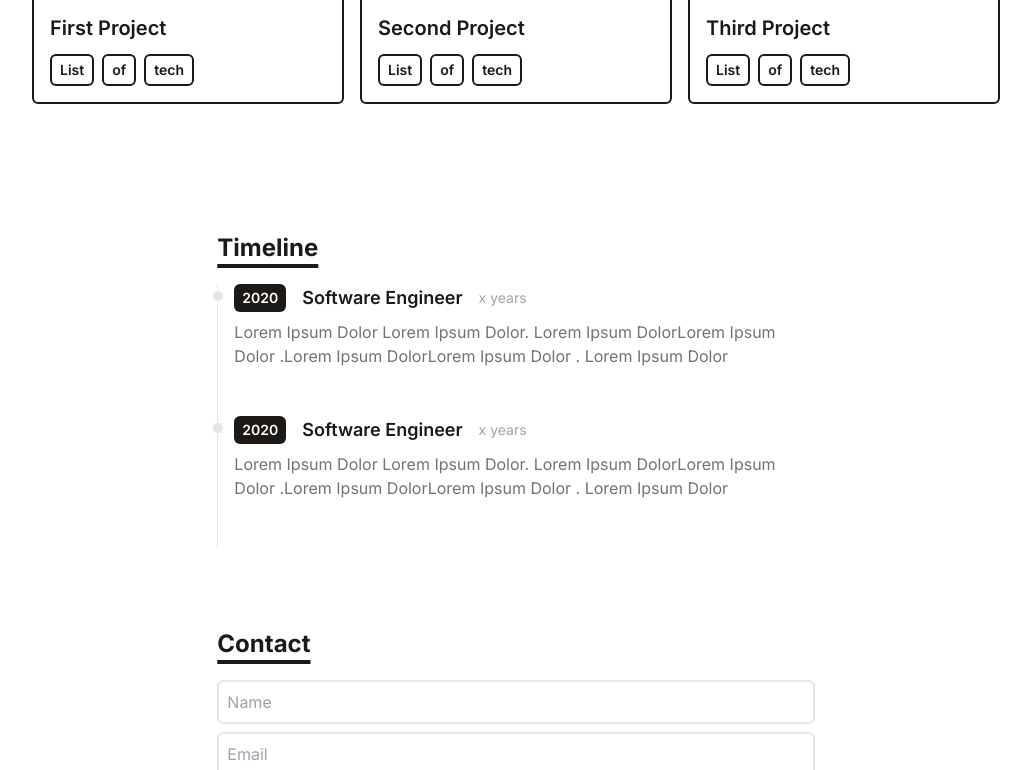
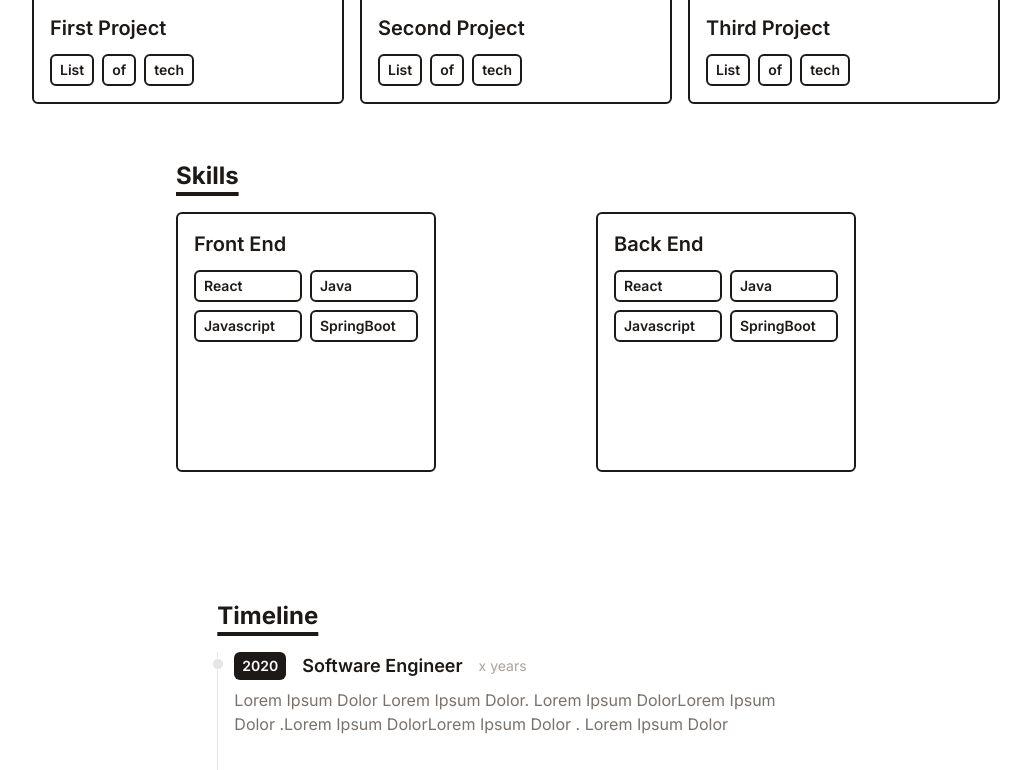
Before and after one commit to SiddharthM05/Portfolio-Website, a React (Vite) app: page / in a window 1280 px wide. Shown: the part 672-1442 px from the top of the page, without its empty margins (124-1155 px from the left). Built offline with nearby package versions, Linux system fonts and the light colour scheme.

Commit message:
Added Skills section - initial

```diff
--- a/package.json
+++ b/package.json
@@ -9,6 +9,8 @@
     "preview": "vite preview"
   },
   "dependencies": {
+    "install": "^0.13.0",
+    "npm": "^9.6.5",
     "react": "^18.2.0",
     "react-dom": "^18.2.0",
     "react-type-animation": "^3.0.1"
--- a/src/App.jsx
+++ b/src/App.jsx
@@ -5,6 +5,7 @@ import Intro from "./components/Intro";
 import Portfolio from "./components/Portfolio";
 import Timeline from "./components/Timeline";
 import Navbar from "./components/NavBar";
+import Skills from "./components/Skills";
 
 function App() {
   const projectsRef = useRef(null);
@@ -23,6 +24,7 @@ function App() {
         <div className="max-w-5xl w-11/12 mx-auto">
           <Intro />
           <Portfolio ref={projectsRef} />
+          <Skills/>
           <Timeline ref={timelineRef} />
           <Contact ref={contactRef} />
           <Footer />
--- a/src/components/NavBar.jsx
+++ b/src/components/NavBar.jsx
@@ -24,19 +24,19 @@ function Navbar({ projectsRef, timelineRef, contactRef }) {
             </button>
             <button
               onClick={() => scrollToRef(projectsRef)}
-              className="ml-4 dark:text-white font-medium"
+              className="hidden md:block ml-4 dark:text-white font-medium"
             >
               Projects
             </button>
             <button
               onClick={() => scrollToRef(timelineRef)}
-              className="ml-4 dark:text-white font-medium"
+              className="hidden md:block ml-4 dark:text-white font-medium"
             >
               Timeline
             </button>
             <button
               onClick={() => scrollToRef(contactRef)}
-              className="ml-4 dark:text-white font-medium"
+              className="hidden md:block ml-4 dark:text-white font-medium"
             >
               Contact Me
             </button>
--- /dev/null
+++ b/src/components/Skills.jsx
@@ -0,0 +1,22 @@
+import React from "react";
+import { skills } from "../data/skills";
+
+import Title from "./Title";
+import { forwardRef } from "react";
+import SkillsItem from "./SkillsItem";
+const Skills = forwardRef((props) => {
+  return (
+    <div className="flex justify-center p-7 ">
+      <div>
+        <Title className="">Skills</Title>
+        <div className="flex flex-col md:flex-row items-center justify-center">
+          <div className="grid grid-cols-1 md:grid-cols-2 md:gap-40 gap-4">
+            <SkillsItem title="Front End" skills={skills}></SkillsItem>
+            <SkillsItem title="Back End" skills={skills}></SkillsItem>
+          </div>
+        </div>
+      </div>
+    </div>
+  );
+});
+export default Skills;
--- /dev/null
+++ b/src/components/SkillsItem.jsx
@@ -0,0 +1,27 @@
+import React from "react";
+
+const SkillsItem = (props) => {
+  return (
+    <div
+      href=""
+      target="_blank"
+      rel="noopener noreferrer"
+      className="border-2 border-stone-900 dark:border-white rounded-md overflow-hidden"
+    >
+      <div className="w-64 h-64 p-4">
+        <h3 className="text-lg md:text-xl dark:text-white mb-2 md:mb-3 font-semibold ">
+          {props.title}
+        </h3>
+        <p className="grid grid-cols-1 md:grid-cols-2 gap-2 flex-row items-center justify-start text-xs md:text-sm dark:text-white ">
+          {props.skills.map((item) => (
+            <span className="inline-block px-2 py-1 font-semibold border-2 border-stone-900 dark:border-white rounded-md">
+              {item}
+            </span>
+          ))}
+        </p>
+      </div>
+    </div>
+  );
+};
+
+export default SkillsItem;
--- /dev/null
+++ b/src/data/skills.js
@@ -0,0 +1,3 @@
+export const skills = ["React", "Java", "Javascript", "SpringBoot"];
+
+export default skills;
```
Also changed, not shown: 1 other file (tests, documents, lock files or other folders).
